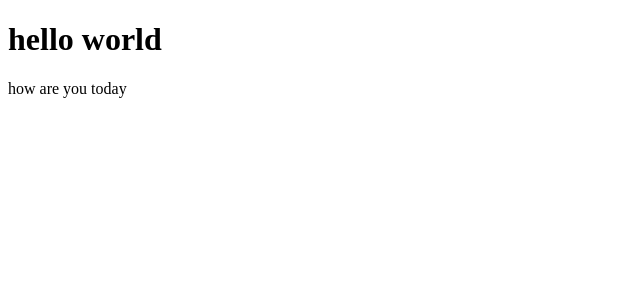
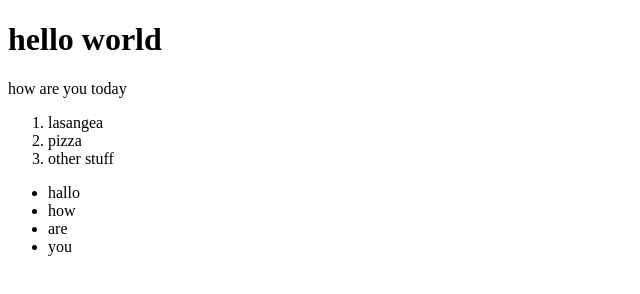
Before and after one commit to gar3thcar3y/odinproject1, a plain HTML site: page index.html in a window 1280 px wide. Shown: the whole page, without its empty margins (0-640 px from the left). Drawn offline with Linux system fonts and the light colour scheme.

Commit message:
added a list

```diff
--- a/index.html
+++ b/index.html
@@ -8,5 +8,16 @@
 <body>
     <h1>hello world</h1>
     <p>how are you today</p>
+    <ol>
+        <li>lasangea</li>
+        <li>pizza</li>
+        <li>other stuff</li>
+    </ol>
+    <ul>
+        <li>hallo</li>
+        <li>how </li>
+        <li>are</li>
+        <li>you</li>
+    </ul>
 </body>
 </html>
```
